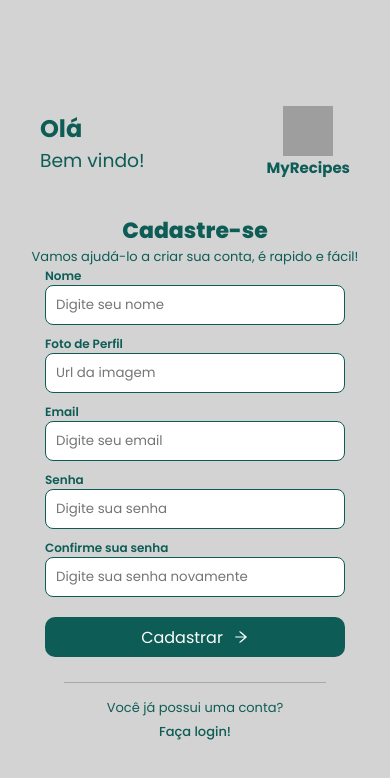
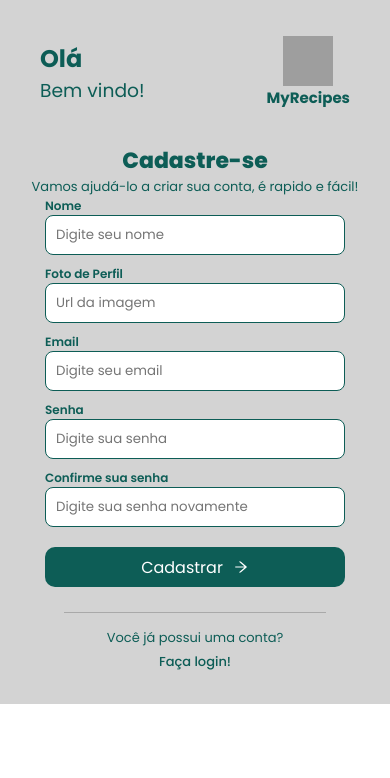
Before and after one commit to turma4-projeto-front-end-m3/grupo-4-projeto-front-end, a React (Vite) app: page /registerPage in a window 390 px wide. Shown: the top 778 px of the page. Built offline with nearby package versions, Linux system fonts and the light colour scheme; grey boxes are pictures that could not be loaded.

Commit message:
fix: layout mobile

```diff
--- a/src/pages/RegisterPage/styles.ts
+++ b/src/pages/RegisterPage/styles.ts
@@ -28,7 +28,6 @@ export const MainStyle = styled.main`
     background-color: var(--light-gray);
 
     width: 100vw;
-    height: 100vh;
 
     display: flex;
     align-items: center;
@@ -55,6 +54,8 @@ export const MainStyle = styled.main`
     }
 
     @media (min-width: 900px) {
+        height: 100vh;
+
         .sectionDir {
             flex-direction: column-reverse;
             align-items: center;
```
